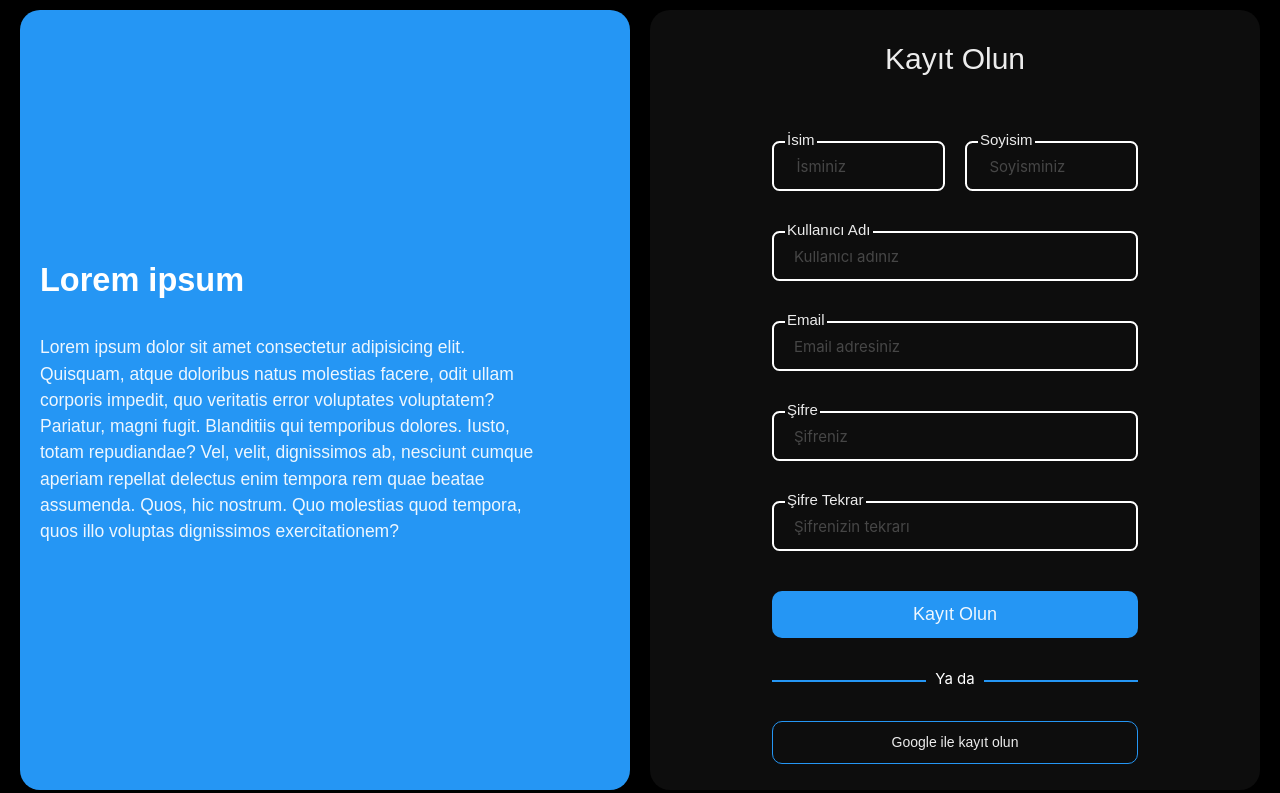
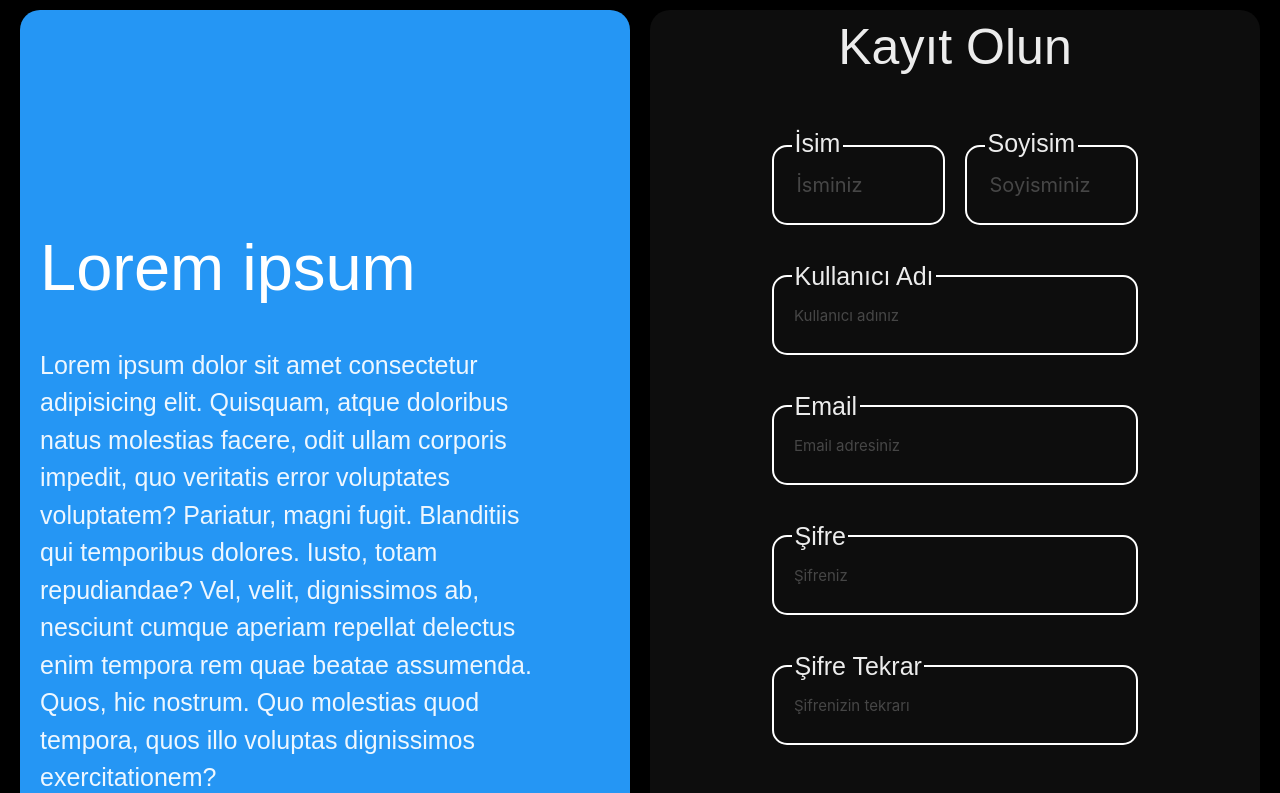
Before and after one commit to hukuki/frontend-main, a Next.js app: page /register in a window 1280 px wide. Shown: the top 793 px of the page. Built offline with nearby package versions, Linux system fonts and the light colour scheme.

Commit message:
Bugfix: RegisterPage font sizes are adjusted

```diff
--- a/src/pages/register/RegisterPage.module.css
+++ b/src/pages/register/RegisterPage.module.css
@@ -35,15 +35,15 @@
 
 .hero__header {
     font-family: "Poppins", sans-serif;
-    font-size: 3.25rem;
-    font-weight: 600;
+    font-size: 6.5rem;
+    font-weight: 300;
     margin-bottom: 3rem;
     color: var(--text-color-primary-light);
 }
 
 .hero__text {
     font-family: "Poppins", sans-serif;
-    font-size: 1.75rem;
+    font-size: 2.5rem;
     font-weight: 200;
 }
 
@@ -63,9 +63,9 @@
 
 .form__header {
     font-family: "Poppins", sans-serif;
-    font-size: 3rem;
+    font-size: 5rem;
     margin-bottom: 6rem;
-    font-weight: 500;
+    font-weight: 200;
 }
 
 .login__form {
@@ -85,8 +85,8 @@
 .form__input-container {
     position: relative;
     width: 100%;
-    height: 5rem;
-    margin-bottom: 4rem;
+    height: 8rem;
+    margin-bottom: 5rem;
     transition: margin .2s ease;
 }
 
@@ -103,10 +103,10 @@
 
 .form__name-input-label {
     font-family: "Poppins", sans-serif;
-    font-size: 1.5rem;
+    font-size: 2.5rem;
     position: absolute;
-    top: -1.5rem;
-    left: 1.25rem;
+    top: -2.25rem;
+    left: 2rem;
     padding: 0.25rem;
     background-color: var(--container-color-dark);
     z-index: 10;
@@ -118,20 +118,20 @@
     background: none;
     outline: none;
     border: 2px solid var(--text-color-primary-light);
-    border-radius: 0.75rem;
+    border-radius: 1.5rem;
     color: var(--text-color);
     padding: 2.25rem;
     z-index: 1;
-    font-size: 1.5rem;
+    font-size: 2rem;
 }
 
 
 .form__input-label {
     font-family: "Poppins", sans-serif;
-    font-size: 1.5rem;
+    font-size: 2.5rem;
     position: absolute;
-    top: -1.5rem;
-    left: 1.25rem;
+    top: -2rem;
+    left: 2rem;
     padding: 0.25rem;
     background-color: var(--container-color-dark);
     z-index: 10;
@@ -144,7 +144,7 @@
     background: none;
     outline: none;
     border: 2px solid var(--text-color-primary-light);
-    border-radius: 0.75rem;
+    border-radius: 1.5rem;
     color: var(--text-color);
     padding: 2rem;
     z-index: 1;
@@ -153,12 +153,12 @@
 
 .form__button {
     font-family: "Poppins", sans-serif;
-    font-size: 1.8rem;
+    font-size: 2.75rem;
     padding: 1rem 2rem;
     width: 100%;
     background: var(--color-blue-400);
     border-radius: 1rem;
-    font-weight: 400;
+    font-weight: 300;
     text-align: center;
     margin-bottom: 3rem;
     transition: all .2s ease;
@@ -184,12 +184,12 @@
 
 .form__input-error-p {
     color: var(--error-text-dark);
-    font-size: 1.4rem;
+    font-size: 1.75rem;
     font-family: "Poppins", sans-serif;
 }
 
 .password__error {
-    margin-bottom: 6rem;
+    margin-bottom: 8rem;
 }
 
 /* OR LINES */
@@ -203,7 +203,7 @@
 }
 
 .or__container span {
-    font-size: 1.5rem;
+    font-size: 2rem;
     color: var(--text-color-primary-light);
 }
 
@@ -233,7 +233,7 @@
 /* --------------------- */
 .google-signin {
     font-family: "Poppins", sans-serif;
-    font-size: 1.4rem;
+    font-size: 2.5rem;
     padding: 1rem 2rem;
     width: 60%;
     border: 1px solid var(--color-blue-400);
```
